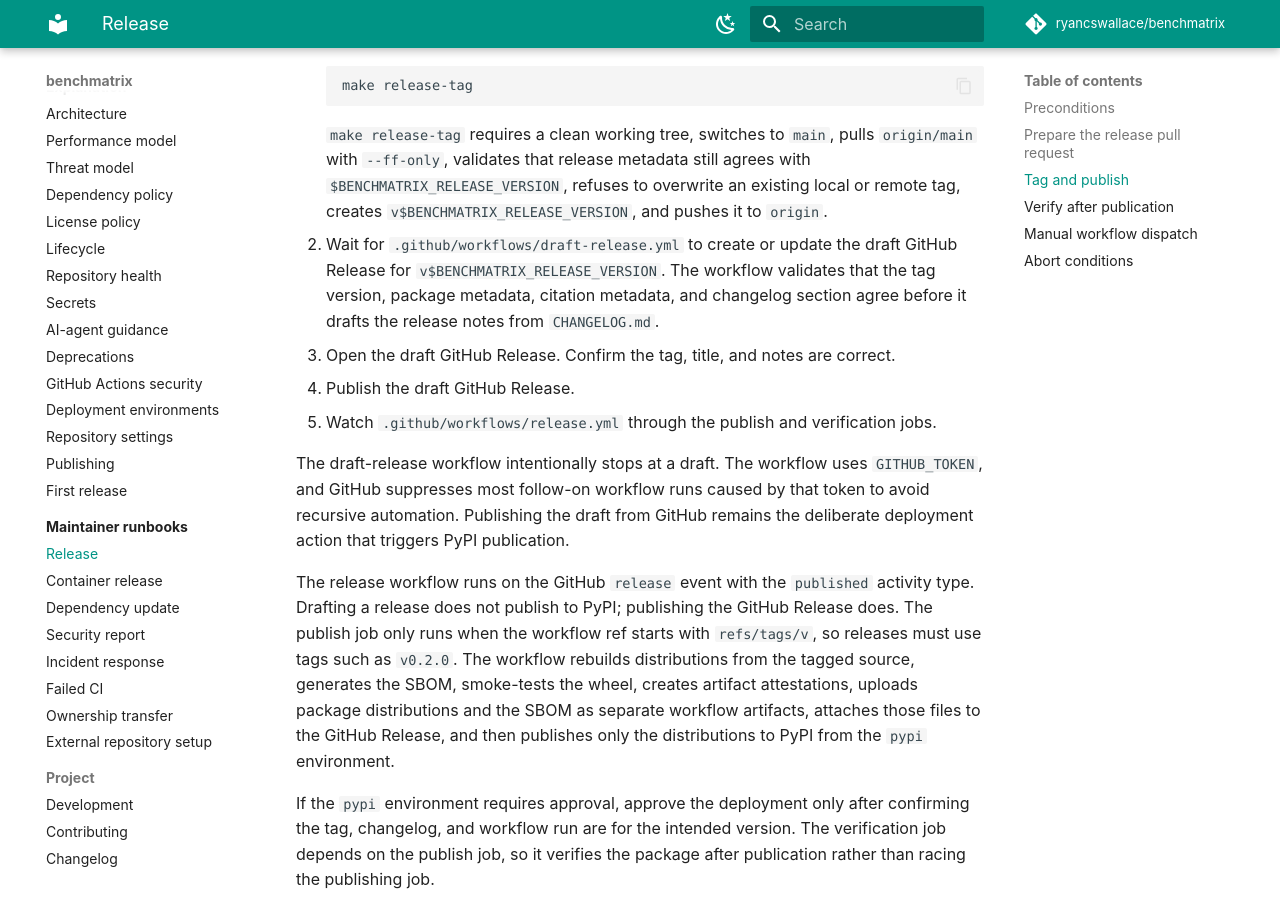
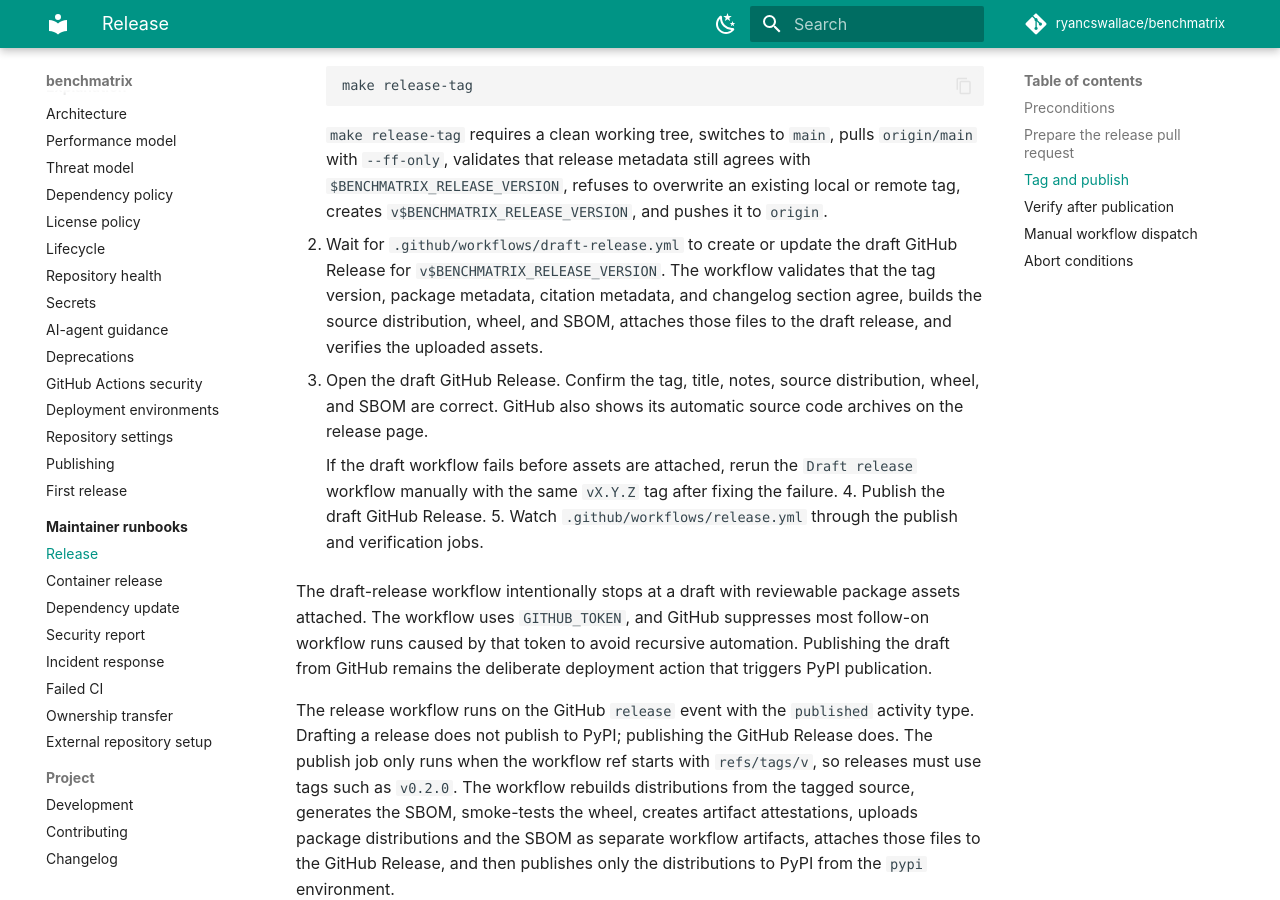
Before and after one commit to ryancswallace/benchmatrix, an MkDocs documentation site: the page built from docs/runbooks/release.md, in a window 1280 px wide and 900 px high, scrolled down 1769 px. Built offline with MkDocs 1.6.1 and Material for MkDocs 9.7.7, drawn with Linux system fonts in a browser that asks for light colours; comment, search, counter and statistics services are not loaded.

Commit message:
fix: ensure all assets uploaded to draft GitHub release

```diff
--- a/docs/runbooks/release.md
+++ b/docs/runbooks/release.md
@@ -90,17 +90,24 @@ especially the `pypi` environment and PyPI Trusted Publishing checklist.
 2. Wait for `.github/workflows/draft-release.yml` to create or update the draft
     GitHub Release for `v$BENCHMATRIX_RELEASE_VERSION`. The workflow
     validates that the tag version, package metadata, citation metadata, and
-    changelog section agree before it drafts the release notes from
-    `CHANGELOG.md`.
-3. Open the draft GitHub Release. Confirm the tag, title, and notes are correct.
+    changelog section agree, builds the source distribution, wheel, and SBOM,
+    attaches those files to the draft release, and verifies the uploaded assets.
+3. Open the draft GitHub Release. Confirm the tag, title, notes, source
+    distribution, wheel, and SBOM are correct. GitHub also shows its automatic
+    source code archives on the release page.
+
+    If the draft workflow fails before assets are attached, rerun the
+    `Draft release` workflow manually with the same `vX.Y.Z` tag after fixing
+    the failure.
 4. Publish the draft GitHub Release.
 5. Watch `.github/workflows/release.yml` through the publish and verification
     jobs.
 
-The draft-release workflow intentionally stops at a draft. The workflow uses
-`GITHUB_TOKEN`, and GitHub suppresses most follow-on workflow runs caused by
-that token to avoid recursive automation. Publishing the draft from GitHub
-remains the deliberate deployment action that triggers PyPI publication.
+The draft-release workflow intentionally stops at a draft with reviewable
+package assets attached. The workflow uses `GITHUB_TOKEN`, and GitHub
+suppresses most follow-on workflow runs caused by that token to avoid recursive
+automation. Publishing the draft from GitHub remains the deliberate deployment
+action that triggers PyPI publication.
 
 The release workflow runs on the GitHub `release` event with the `published`
 activity type. Drafting a release does not publish to PyPI; publishing the
```
Also changed, not shown: RELEASING.md (+2 -1 lines), docs/explanation/publishing.md (+8 -4 lines), docs/reference/configuration.md (+4 -2 lines), 2 other files.
